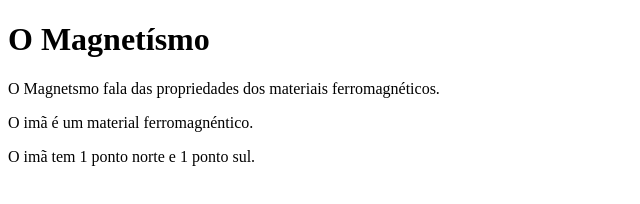
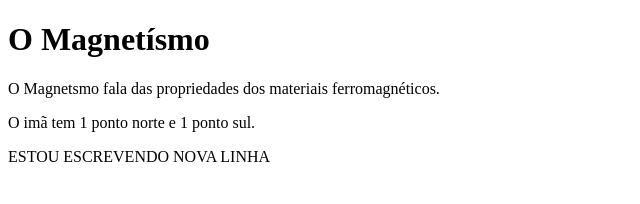
Before and after one commit to vini7hz/magnetismo, a plain HTML site: page index.html in a window 1280 px wide. Shown: the full height of the page, 0-640 px from the left. Drawn offline with Linux system fonts and the light colour scheme.

Commit message:
segunda versao

```diff
--- a/index.html
+++ b/index.html
@@ -8,7 +8,8 @@
 <body>
     <h1>O Magnetísmo</h1>
     <p>O Magnetsmo fala das propriedades dos materiais ferromagnéticos.</p>
-    <p>O imã é um material ferromagnéntico.</p>
+
     <p>O imã tem 1 ponto norte e 1 ponto sul.</p>
+    <p>ESTOU ESCREVENDO NOVA LINHA</p>
 </body>
 </html>
```
